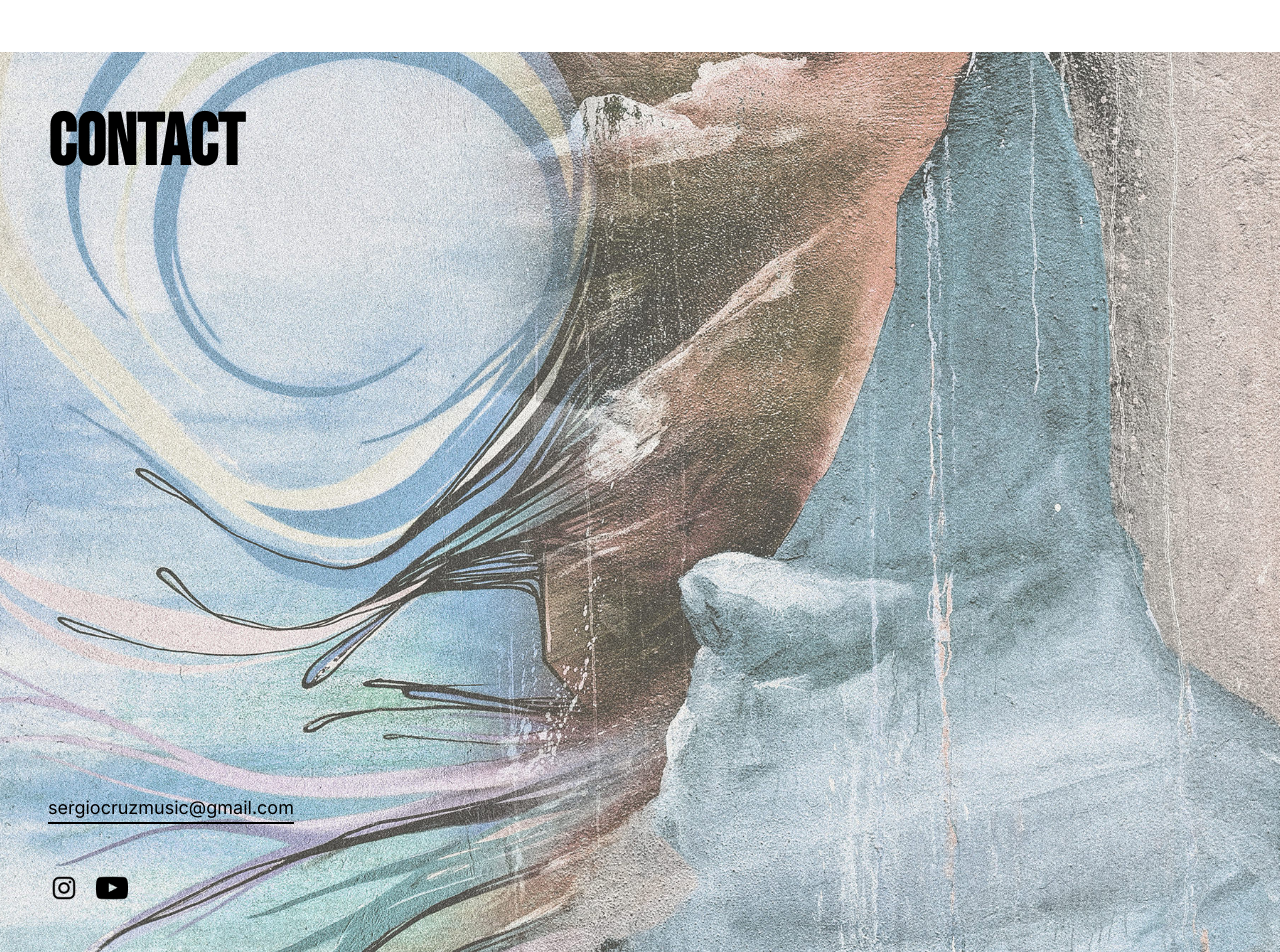
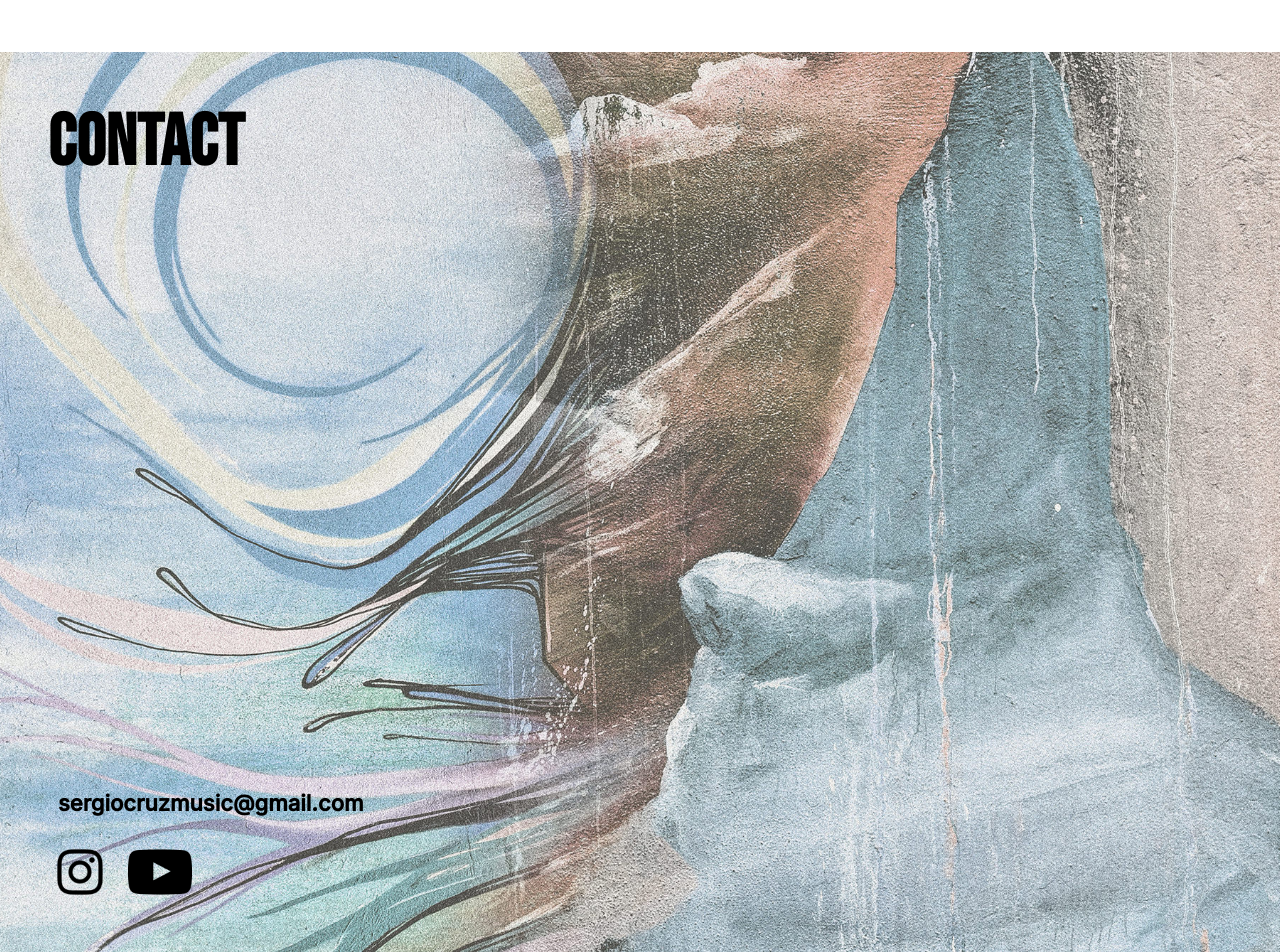
Before and after one commit to sergiocruzmusic/sergiocruzmusic.github.io, a Jekyll site: the page built from index.html, in a window 1280 px wide. Shown: the part 4195-5147 px from the top of the page. Built offline with Jekyll 4.4.1, drawn with Linux system fonts in a browser that asks for light colours.

Commit message:
font adjustment

```diff
--- a/assets/css/style.css
+++ b/assets/css/style.css
@@ -211,24 +211,26 @@ nav.top-nav {
   display: flex;
   flex-direction: column;
   gap: 12px;
-  font-size: 18px;
+  font-size: 22px;
+  font-weight: 700;
 }
 
 .contact-links a {
+  text-decoration: none;
   padding-bottom: 4px;
-  border-bottom: 2px solid currentColor;
   width: fit-content;
+  padding-left: 10px;
 }
 
 .footer-social {
-  margin-top: 48px;
+  margin-top: 20px;
   display: flex;
   gap: 16px;
 }
 
 .footer-social a {
-  width: 32px;
-  height: 32px;
+  width: 64px;
+  height: 64px;
   display: block;
 }
 
```
